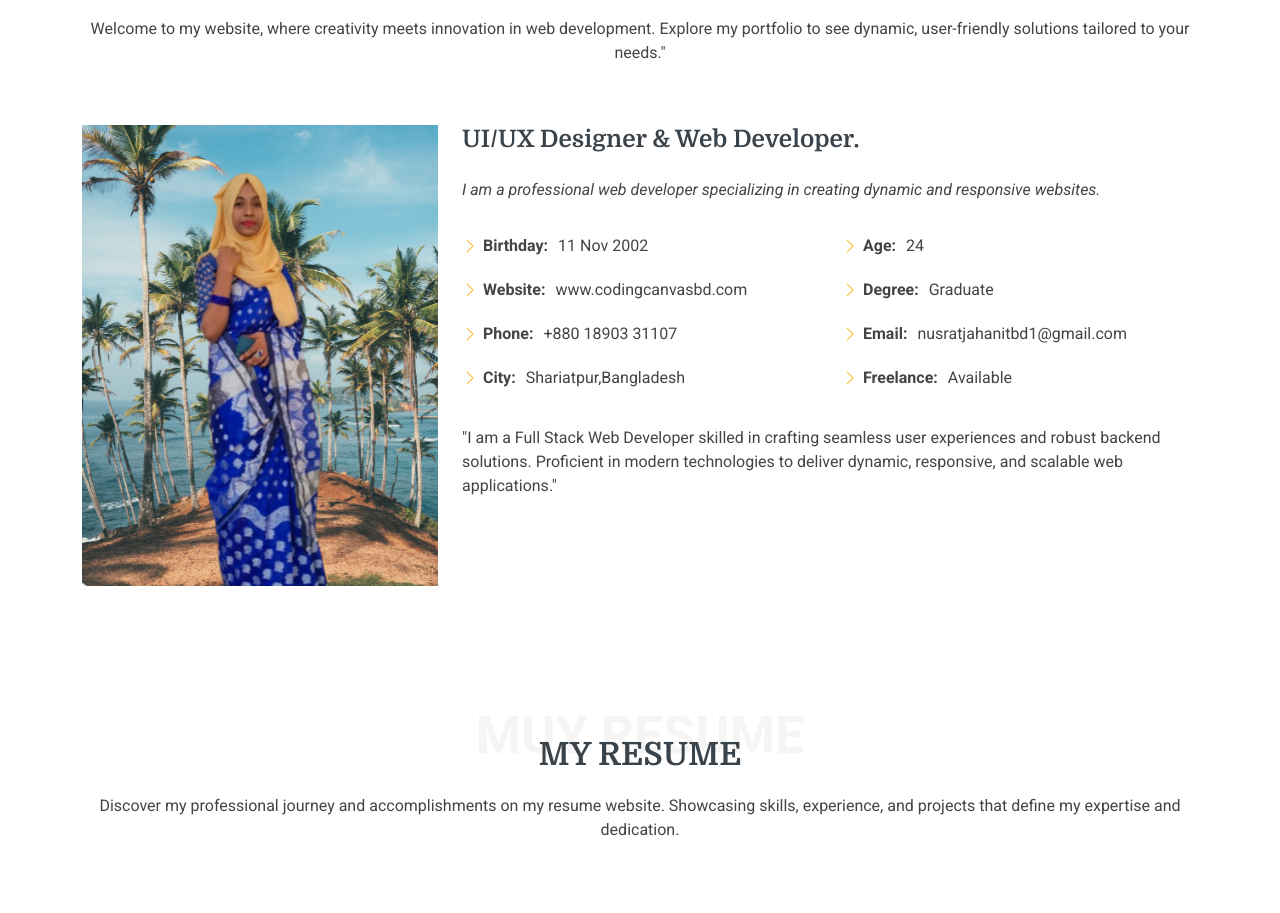
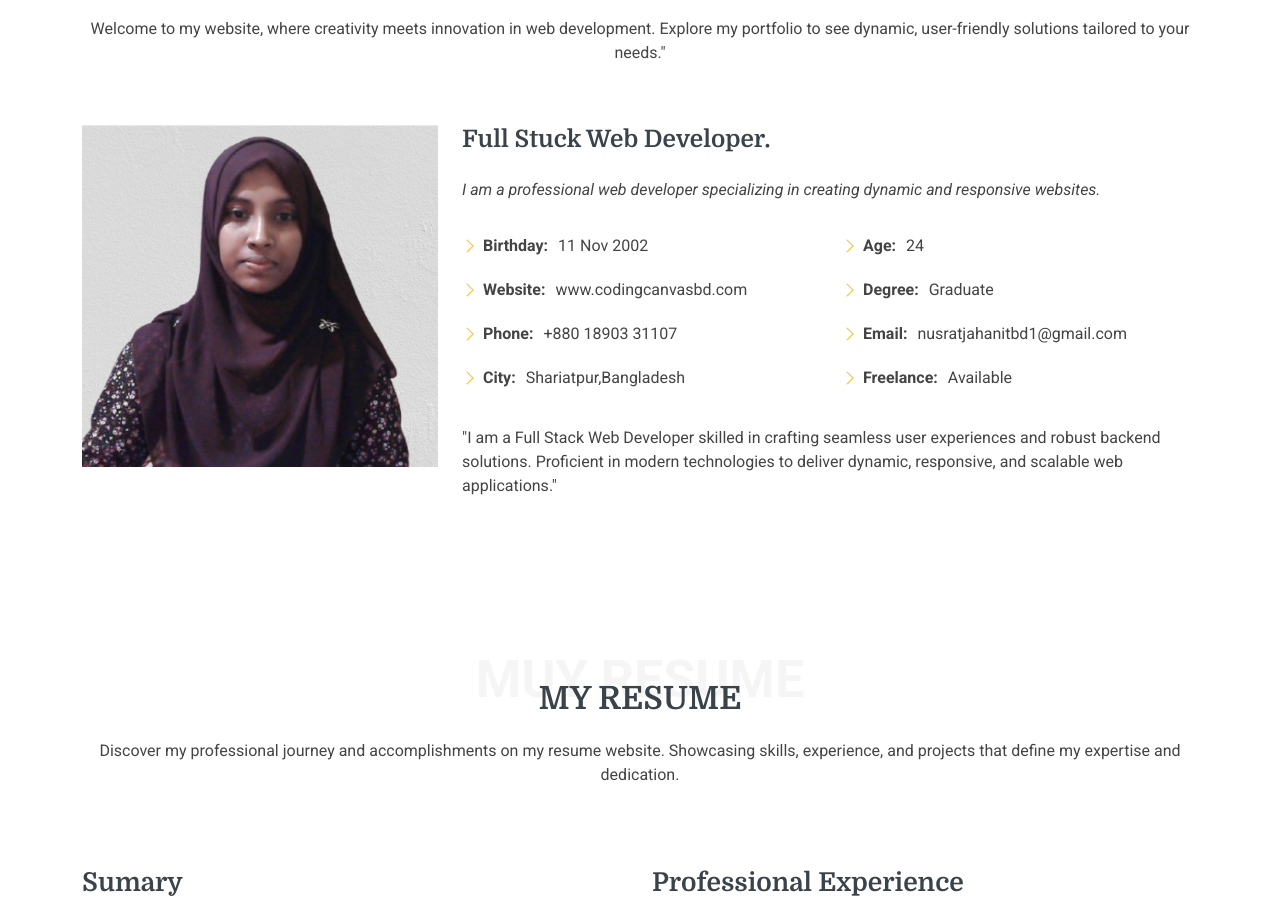
Before and after one commit to Nusrat107/W.DClass-28, a plain HTML site: page index.html in a window 1280 px wide. Shown: the part 931-1844 px from the top of the page. Drawn offline with Linux system fonts and the light colour scheme.

Commit message:
protfolio

```diff
--- a/index.html
+++ b/index.html
@@ -100,10 +100,10 @@
 
         <div class="row gy-4 justify-content-center">
           <div class="col-lg-4">
-            <img src="assets/img/profile-img.png" class="img-fluid" alt="">
+            <img src="assets/img/profile-img (2).png" class="img-fluid" alt="">
           </div>
           <div class="col-lg-8 content">
-            <h2>UI/UX Designer &amp; Web Developer.</h2>
+            <h2>Full Stuck  Web Developer.</h2>
             <p class="fst-italic py-3">
               I am  a professional web developer specializing in creating dynamic and responsive websites.
 
```
Also changed, not shown: assets/img/profile-img (2).png (added), assets/img/profile-img.png (deleted).
